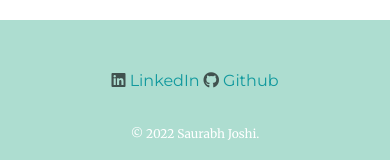
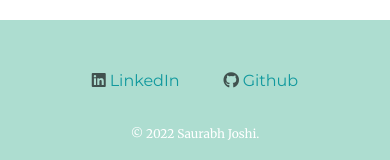
Before and after one commit to jidnyaasu/jidnyaasu.github.io, a plain HTML site: page index.html in a window 390 px wide. Shown: the part 3574-3734 px from the top of the page. Drawn offline with Linux system fonts and the light colour scheme.

Commit message:
footer links made responsive

```diff
--- a/css/style.css
+++ b/css/style.css
@@ -206,10 +206,6 @@ p {
         padding-bottom: 10px;
     }
 
-    .a-footer {
-        margin: auto;
-    }
-
     .skills-container {
         width: auto;
         margin: auto;
--- a/index.html
+++ b/index.html
@@ -81,10 +81,16 @@
 
 <div class="bottom-container">
     <div class="social-links">
-            <a class="footer-link a-footer" href="https://www.linkedin.com/in/saurabh-joshi-43a122a0/" target="_blank"
-                rel="noreferrer noopener"><i class="fab fa-linkedin body-color" aria-hidden="true"></i> LinkedIn</a>
-            <a class="footer-link a-footer" href="https://github.com/jidnyaasu" target="_blank"
-                rel="noreferrer noopener"><i class="fab fa-github body-color" aria-hidden="true"></i> Github</a>
+            <span class="a-footer">
+            <i class="fab fa-linkedin body-color" aria-hidden="true"></i>
+            <a class="footer-link" href="https://www.linkedin.com/in/saurabh-joshi-43a122a0/" target="_blank"
+               rel="noreferrer noopener">LinkedIn</a>
+                </span>
+        <span class="a-footer">
+            <i class="fab fa-github body-color" aria-hidden="true"></i>
+            <a class="footer-link" href="https://github.com/jidnyaasu" target="_blank"
+               rel="noreferrer noopener">Github</a>
+            </span>
     </div>
     <p class="copyright">© 2022 Saurabh Joshi.</p>
 </div>
```
Lines whose indentation alone changed are shown as unchanged.
